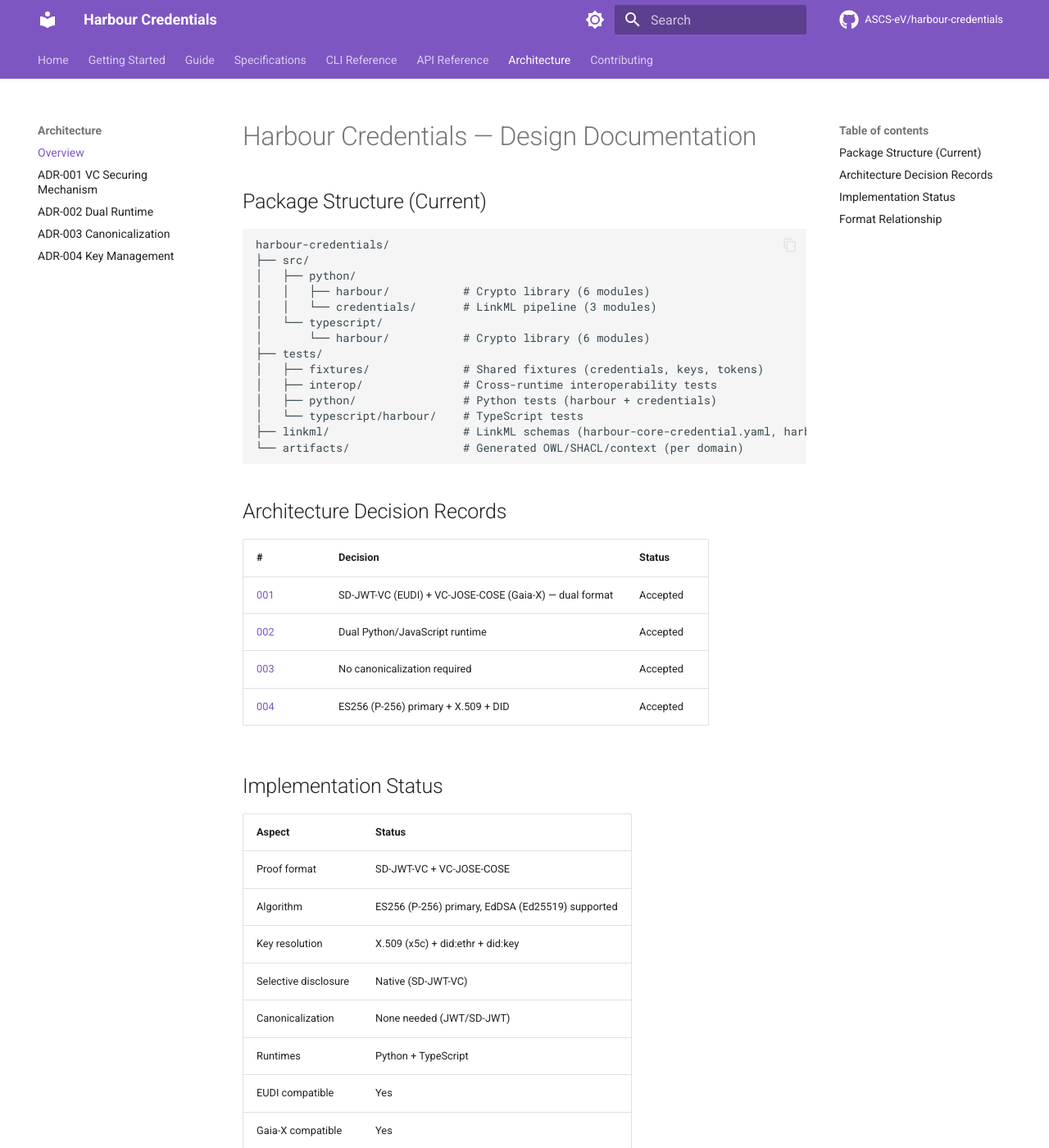
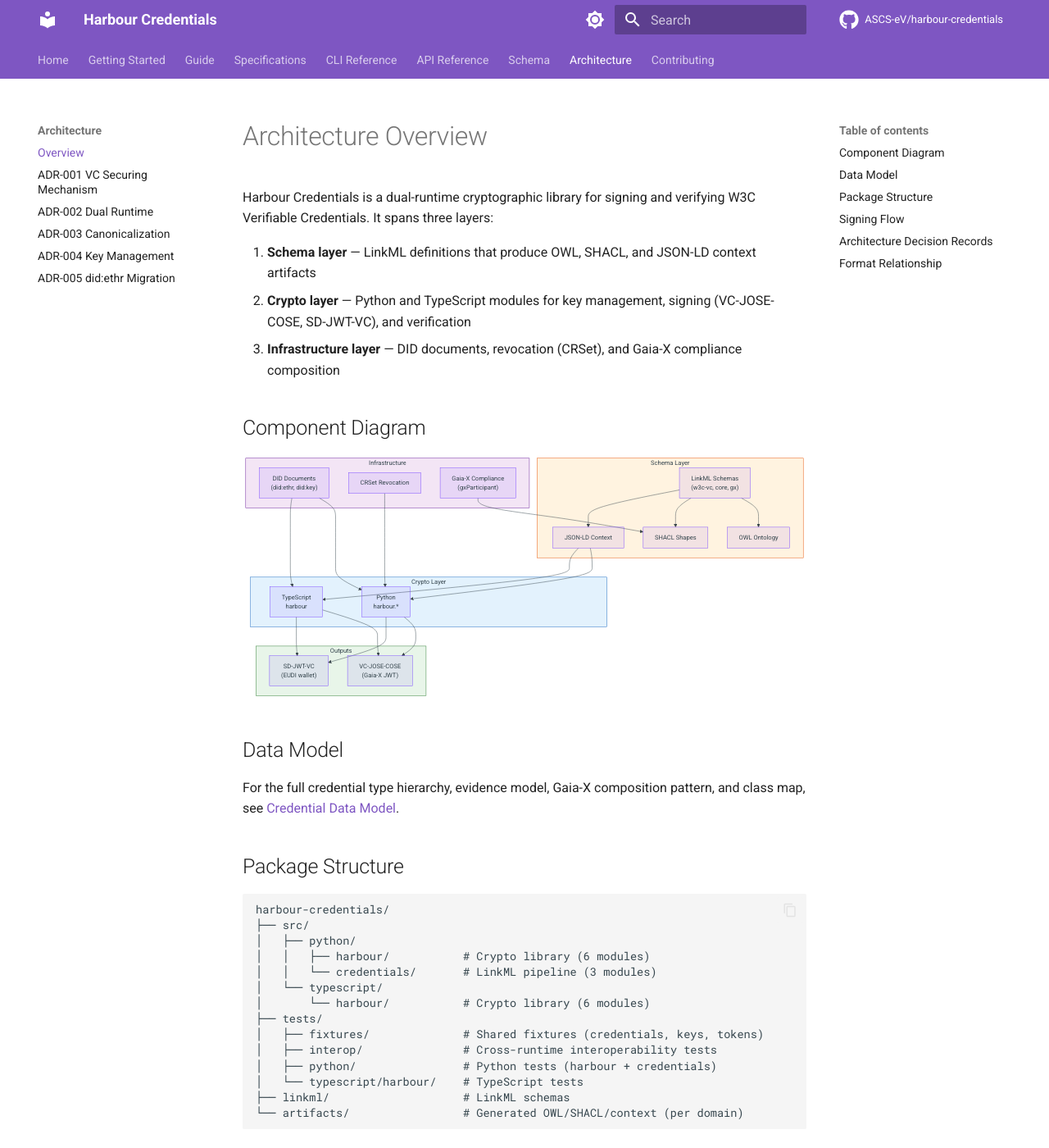
Before and after one commit to reachhaven/harbour-credentials, an MkDocs documentation site: the page built from docs/architecture.md, in a window 1280 px wide and 1400 px high. Shown: the whole window at 82% size. Built offline with MkDocs 1.6.1 and Material for MkDocs 9.7.7, drawn with Linux system fonts in a browser that asks for light colours; comment, search, counter and statistics services are not loaded; some of the changed text lies outside the part shown.

Commit message:
docs: add credential data model documentation and expand architecture
- Add docs/schema/credential-model.md with Mermaid class diagrams:
  credential type hierarchy, evidence inheritance, subject types,
  Gaia-X composition pattern, revocation infrastructure, DID model,
  artifact generation pipeline, and complete class map
- Expand docs/architecture.md from stub to full overview with component
  diagram, signing flow sequence diagram, and ADR-005 reference
- Add Schema section and ADR-005 to mkdocs.yml navigation
- Fix did-webs-spec.md ::: markers clashing with mkdocstrings
- Add site/ to .gitignore

Signed-off-by: Carlo van Driesten <carlo.van-driesten@bmw.de>

````diff
--- a/docs/architecture.md
+++ b/docs/architecture.md
@@ -1,6 +1,62 @@
-# Harbour Credentials — Design Documentation
+# Architecture Overview
 
-## Package Structure (Current)
+Harbour Credentials is a dual-runtime cryptographic library for signing
+and verifying W3C Verifiable Credentials. It spans three layers:
+
+1. **Schema layer** — LinkML definitions that produce OWL, SHACL, and JSON-LD
+   context artifacts
+2. **Crypto layer** — Python and TypeScript modules for key management,
+   signing (VC-JOSE-COSE, SD-JWT-VC), and verification
+3. **Infrastructure layer** — DID documents, revocation (CRSet), and
+   Gaia-X compliance composition
+
+## Component Diagram
+
+```mermaid
+flowchart TB
+    subgraph schema["Schema Layer"]
+        LM["LinkML Schemas<br/>(w3c-vc, core, gx)"]
+        OWL["OWL Ontology"]
+        SHACL["SHACL Shapes"]
+        CTX["JSON-LD Context"]
+    end
+
+    subgraph crypto["Crypto Layer"]
+        PY["Python<br/>harbour.*"]
+        TS["TypeScript<br/>harbour"]
+    end
+
+    subgraph infra["Infrastructure"]
+        DID["DID Documents<br/>(did:ethr, did:key)"]
+        CRSET["CRSet Revocation"]
+        GX["Gaia-X Compliance<br/>(gxParticipant)"]
+    end
+
+    subgraph output["Outputs"]
+        JOSE["VC-JOSE-COSE<br/>(Gaia-X JWT)"]
+        SDJWT["SD-JWT-VC<br/>(EUDI wallet)"]
+    end
+
+    LM --> OWL & SHACL & CTX
+    CTX --> PY & TS
+    PY --> JOSE & SDJWT
+    TS --> JOSE & SDJWT
+    DID --> PY & TS
+    CRSET --> PY
+    GX --> SHACL
+
+    style schema fill:#fff3e0,stroke:#e65100
+    style crypto fill:#e3f2fd,stroke:#1565c0
+    style infra fill:#f3e5f5,stroke:#6a1b9a
+    style output fill:#e8f5e9,stroke:#2e7d32
+```
+
+## Data Model
+
+For the full credential type hierarchy, evidence model, Gaia-X composition
+pattern, and class map, see [Credential Data Model](schema/credential-model.md).
+
+## Package Structure
 
 ```text
 harbour-credentials/
@@ -15,8 +71,33 @@
 │   ├── interop/               # Cross-runtime interoperability tests
 │   ├── python/                # Python tests (harbour + credentials)
 │   └── typescript/harbour/    # TypeScript tests
-├── linkml/                    # LinkML schemas (harbour-core-credential.yaml, harbour-gx-credential.yaml)
+├── linkml/                    # LinkML schemas
 └── artifacts/                 # Generated OWL/SHACL/context (per domain)
+```
+
+## Signing Flow
+
+```mermaid
+sequenceDiagram
+    participant I as Issuer
+    participant H as Harbour Library
+    participant W as Wallet
+
+    I->>H: Credential JSON + Private Key
+    H->>H: Resolve JSON-LD Context
+    H->>H: Sign (ES256 / P-256)
+
+    alt VC-JOSE-COSE
+        H-->>I: JWT (compact serialisation)
+    else SD-JWT-VC
+        H->>H: Select disclosable claims
+        H-->>I: SD-JWT (issuer + disclosures + KB-JWT)
+    end
+
+    I->>W: Deliver signed credential
+    W->>H: Verify signature + resolve DID
+    H->>H: Check revocation (CRSet)
+    H-->>W: Verification result
 ```
 
 ## Architecture Decision Records
@@ -27,20 +108,7 @@
 | [002](decisions/002-dual-runtime-architecture.md) | Dual Python/JavaScript runtime | Accepted |
 | [003](decisions/003-canonicalization.md) | No canonicalization required | Accepted |
 | [004](decisions/004-key-management.md) | ES256 (P-256) primary + X.509 + DID | Accepted |
-
-## Implementation Status
-
-| Aspect | Status |
-|--------|--------|
-| Proof format | SD-JWT-VC + VC-JOSE-COSE |
-| Algorithm | ES256 (P-256) primary, EdDSA (Ed25519) supported |
-| Key resolution | X.509 (x5c) + did:ethr + did:key |
-| Selective disclosure | Native (SD-JWT-VC) |
-| Canonicalization | None needed (JWT/SD-JWT) |
-| Runtimes | Python + TypeScript |
-| EUDI compatible | Yes |
-| Gaia-X compatible | Yes |
-| OIDC4VP ready | Yes |
+| [005](decisions/005-did-ethr-migration.md) | did:ethr migration to Base L2 | Accepted |
 
 ## Format Relationship
 
--- a/mkdocs.yml
+++ b/mkdocs.yml
@@ -76,10 +76,13 @@
   - API Reference:
       - Python: api/python/index.md
       - TypeScript: api/typescript/index.md
+  - Schema:
+      - Credential Data Model: schema/credential-model.md
   - Architecture:
       - Overview: architecture.md
       - ADR-001 VC Securing Mechanism: decisions/001-vc-securing-mechanism.md
       - ADR-002 Dual Runtime: decisions/002-dual-runtime-architecture.md
       - ADR-003 Canonicalization: decisions/003-canonicalization.md
       - ADR-004 Key Management: decisions/004-key-management.md
+      - ADR-005 did:ethr Migration: decisions/005-did-ethr-migration.md
   - Contributing: contributing.md
````
Also changed, not shown: other parts of docs/architecture.md (+1 -1 lines), docs/schema/credential-model.md (added, +357 -0 lines), docs/specs/references/did-webs-spec.md (+50 -50 lines), 1 other file.
